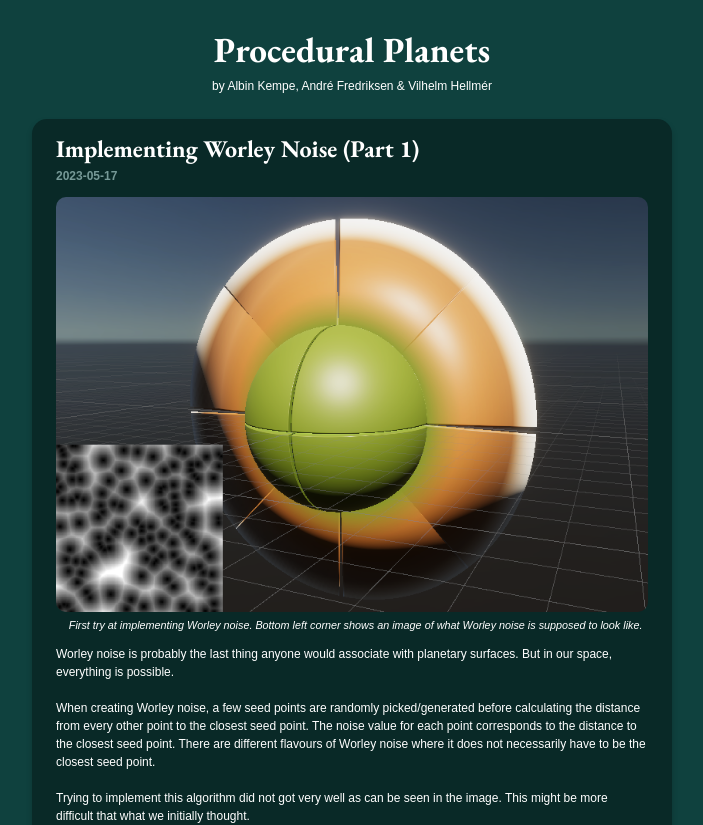
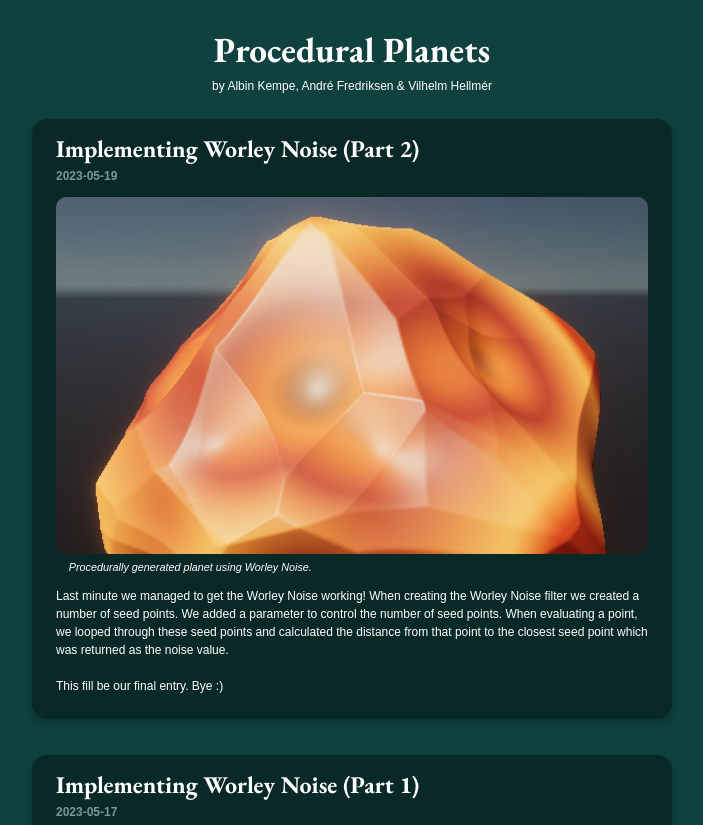
Before and after one commit to procedural-planets/planets-web, a SvelteKit app: page / in a window 1280 px wide. Shown: the top 825 px of the page, without its empty margins (288-991 px from the left). Built offline with nearby package versions, Linux system fonts and the light colour scheme.

Commit message:
final entry

```diff
--- a/src/routes/+page.svelte
+++ b/src/routes/+page.svelte
@@ -10,6 +10,21 @@
         <p>by Albin Kempe, André Fredriksen & Vilhelm Hellmér</p>
     </div>
     <div class="jorunal">
+        <JournalEntry
+        entry_title = "Implementing Worley Noise (Part 2)"
+        entry_date = "2023-05-19"
+        entry_image =  {{
+            src: "worley.png",
+            id: "6",
+            text: "Procedurally generated planet using Worley Noise.",
+            desc: "Procedurally generated planet using Worley Noise."
+            }}
+        entry_text = "Last minute we managed to get the Worley Noise working! When creating the Worley Noise filter we created a number of seed points. We added a parameter to control the number of seed points. When evaluating a point, we looped through these seed points and calculated the distance from that point to the closest seed point which was returned as the noise value.
+
+        This fill be our final entry. Bye :)
+        "
+        />
+        <!------------------------------------------------------------->
         <JournalEntry
         entry_title = "Implementing Worley Noise (Part 1)"
         entry_date = "2023-05-17"
```
Also changed, not shown: static/worley.png (added).
